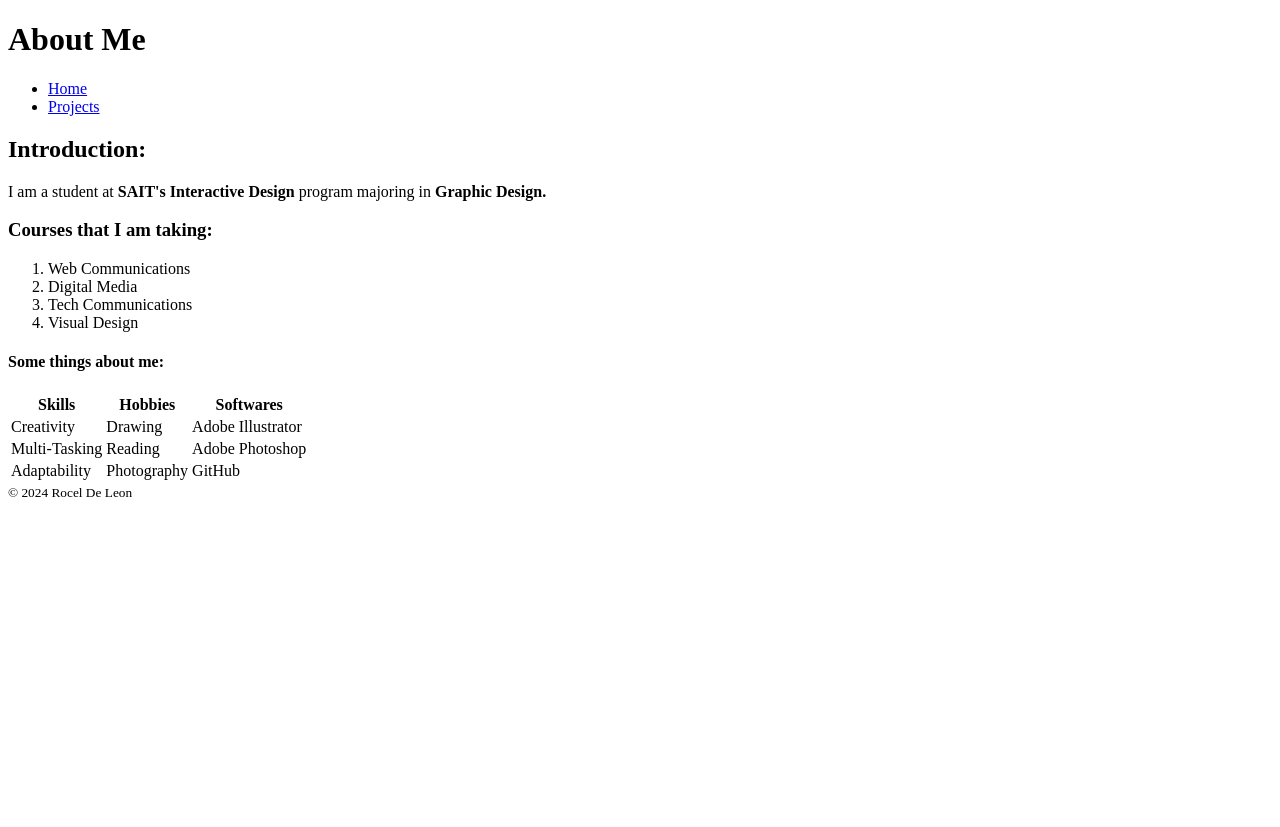
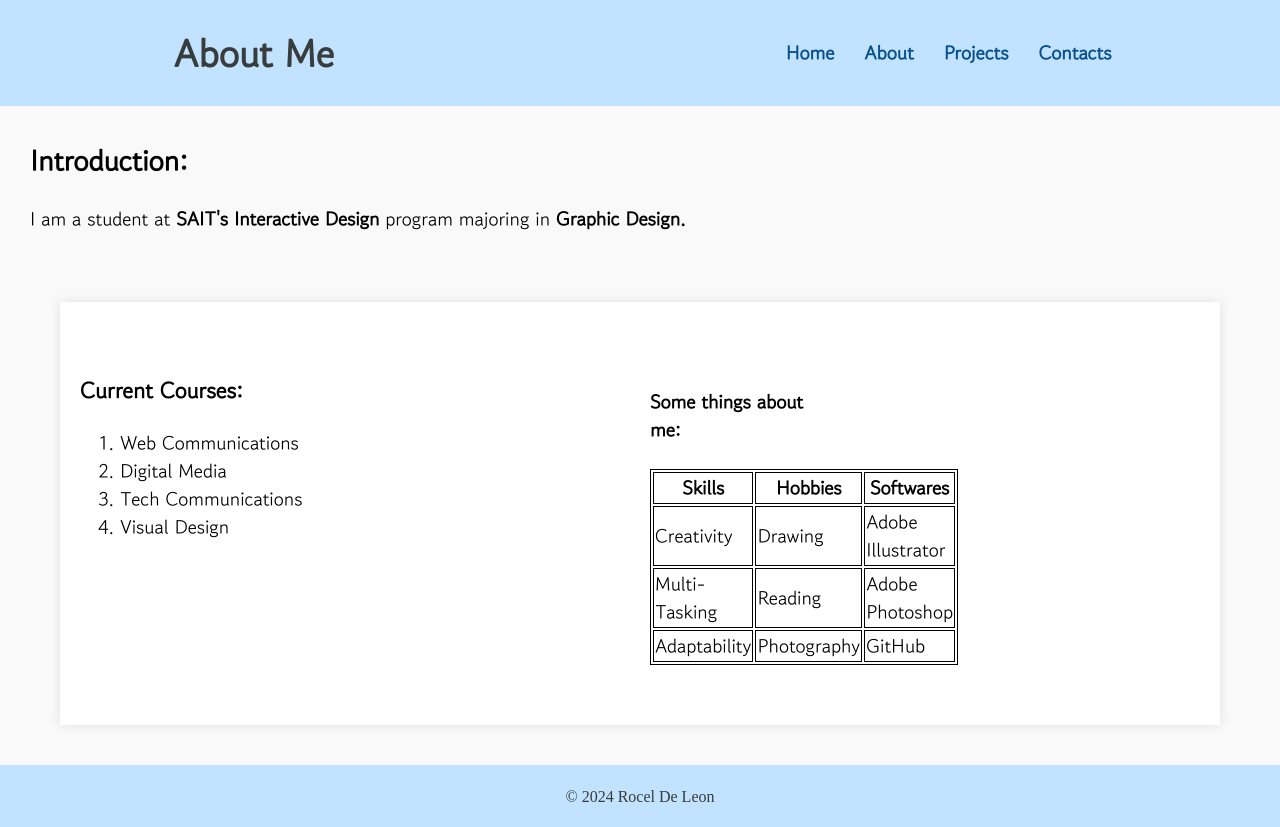
Before and after one commit to roceld42/roceld42.github.io, a plain HTML site: page About/about.html in a window 1280 px wide. Before the commit the page ends 800 px from the top, so only its background shows below. Drawn offline with Linux system fonts and the light colour scheme.

Commit message:
add files via upload

```diff
--- a/About/about.html
+++ b/About/about.html
@@ -4,6 +4,8 @@
     <meta charset="UTF-8">
     <meta name="viewport" content="width=device-width, initial-scale=1.0">
     <title>About</title>
+    <link href="../css/about.css"
+    rel="stylesheet">
 </head>
 <body>
     <header>
@@ -11,7 +13,9 @@
         <nav>
             <ul>
                 <li><a href="../index.html">Home</a></li>
-                <li><a href="/">Projects</a></li>
+                <li><a href="../About/about.html">About</a></li>
+                <li><a href="../projects/projects.html">Projects</a></li>
+                <li><a href="../contacts/contacts.html">Contacts</a></li>
             </ul>
         </nav>
     </header>
@@ -21,16 +25,18 @@
             <p>I am a student at <strong>SAIT's Interactive Design</strong> program majoring in <strong>Graphic Design.</strong></p>
         </section>
         <section>
-            <h3>Courses that I am taking:</h3>
+            <div class="aboutrow">
+                <div class="aboutcolumn">
+                    <h3>Current Courses:</h3>
                     <ol>
                         <li>Web Communications</li>
                         <li>Digital Media</li>
                         <li>Tech Communications</li>
                         <li>Visual Design</li>
                     </ol>
-        </section>
-
-        <section>
+                </div>
+                <div class="aboutcolumn">
+                    <section id="table">
                         <h4>Some things about me:</h4>
                         <table>
                             <tr>
@@ -55,6 +61,9 @@
                             </tr>
                         </table>
                     </section>
+                </div>
+            </div>
+        </section>
     </main>
     <footer>
         <small>&copy; 2024 Rocel De Leon</small>
--- /dev/null
+++ b/css/about.css
@@ -0,0 +1,110 @@
+@import url('https://fonts.googleapis.com/css2?family=Bebas+Neue&family=Gowun+Dodum&family=Oswald:wght@200..700&display=swap');
+:root {
+    font-size: 1.2em;
+}
+body {
+    background-color: rgb(249, 249, 249);
+    margin: 0px;
+}
+
+main {
+    margin-left: 20px;
+    margin-right: 20px;
+}
+
+h1 {
+    text-align: center;
+    margin: 20px;
+}
+
+header {
+    background-color: rgb(194, 227, 255);
+    color: rgb(57, 60, 60);
+    padding: 5px 12%;
+    text-align: center;
+    position: relative;
+    display: flex;
+    align-items: center;
+    justify-content: space-between;
+}
+
+nav ul {
+    float: right;
+    list-style-type: none;
+    padding: 0px;
+    margin: 0px;
+    overflow: hidden;
+    display: flex;
+}
+
+nav a {
+    color: rgb(8, 80, 142);
+    text-decoration: none;
+    padding: 15px;
+    display: inline-block;
+    text-align: center;
+}
+
+nav a:hover {
+    background-color: rgb(142, 195, 241);
+}
+
+/* Fonts */
+
+h1, h2, h3, h4 {
+    font-family: "Gowun Dodum", sans-serif;
+        font-weight: 1000;
+        font-style: normal;
+}
+
+nav {
+    font-family: "Gowun Dodum", sans-serif;
+    font-weight: 1000;
+    font-style: normal;
+}
+
+/* Section */
+
+section{
+    padding: 10px;
+    font-family: "Gowun Dodum", sans-serif;
+    font-weight: 400;
+    font-style: normal;
+}
+
+section#table {
+    font-family: "Gowun Dodum", sans-serif;
+    font-weight: 400;
+    font-style: normal;
+    width: 30%;
+}
+
+th {
+    font-weight: bolder;
+}
+
+table, th, td {
+    border: 1px solid;
+}
+
+.aboutrow {
+    display: flex;
+    padding: 20px;
+    margin: 30px;
+    background-color: rgb(255, 255, 255);
+    box-shadow: 0 0 10px rgba(0, 0, 0, 0.1);
+}
+
+.aboutcolumn {
+    flex: 33.33%;
+    margin: 30px auto;
+}
+
+/* Footer */
+
+footer {
+    text-align: center;
+    padding: 20px 0;
+    background-color: rgb(194, 227, 255);
+    color: rgb(57, 60, 60);
+}
--- /dev/null
+++ b/css/contacts.css
@@ -0,0 +1,115 @@
+@import url('https://fonts.googleapis.com/css2?family=Bebas+Neue&family=Gowun+Dodum&family=Oswald:wght@200..700&display=swap');
+:root {
+    font-size: 1.2em;
+}
+body {
+    background-color: rgb(249, 249, 249);
+    margin: 0px;
+}
+
+main {
+    margin-left: 20px;
+    margin-right: 20px;
+}
+
+h1 {
+    float: left;
+    margin: 20px;
+}
+
+header {
+    background-color: rgb(194, 227, 255);
+    color: rgb(57, 60, 60);
+    padding: 5px 12%;
+    text-align: center;
+    position: relative;
+    display: flex;
+    align-items: center;
+    justify-content: space-between;
+}
+
+/* Navigation */
+
+nav ul {
+    float: right;
+    list-style-type: none;
+    padding: 0px;
+    margin: 0px;
+    overflow: hidden;
+    display: flex;
+}
+
+nav a {
+    color: rgb(8, 80, 142);
+    text-decoration: none;
+    padding: 15px;
+    display: inline-block;
+    text-align: center;
+}
+
+nav a:hover {
+    background-color: rgb(142, 195, 241);
+}
+
+h1 {
+    font-family: "Gowun Dodum", sans-serif;
+    font-weight: 1000;
+    font-style: normal;
+}
+
+nav {
+    font-family: "Gowun Dodum", sans-serif;
+    font-weight: 1000;
+    font-style: normal;
+}
+
+/* Contact Box */
+
+.b {
+    font-family: "Gowun Dodum", sans-serif;
+    font-weight: 1000;
+    font-style: normal;
+}
+
+p {
+    font-family: "Gowun Dodum", sans-serif;
+    font-weight: 1000;
+    font-style: normal;
+}
+
+/* Section */
+
+main section {
+    text-align: center;
+    background-color: rgb(203, 229, 245);
+    margin: 30px auto;
+    width: 50%;
+    border: 5px solid rgb(246, 241, 241);
+    padding: 10px;
+    color: rgb(24, 80, 128);
+    box-shadow: 0 0 10px rgba(0, 0, 0, 0.1);
+    height: 200px;
+}
+
+/* Links
+source: W3schools.com."CSS Styling Links." (n.d.). Accessed: Nov. 11, 2024. [Online] Available:https://www.w3schools.com/css/css_link.asp */
+
+.b:link {
+    text-decoration: none;
+    color: rgb(24, 80, 128);
+}
+
+.b:visited {
+    color: rgb(24, 80, 128);
+}
+
+.b:hover {
+    text-decoration: underline;
+}
+
+footer {
+    text-align: center;
+    padding: 20px 0;
+    background-color: rgb(194, 227, 255);
+    color: rgb(57, 60, 60);
+}
--- /dev/null
+++ b/css/main.css
@@ -0,0 +1,116 @@
+@import url('https://fonts.googleapis.com/css2?family=Bebas+Neue&family=Gowun+Dodum&family=Oswald:wght@200..700&display=swap');
+@import url('https://fonts.googleapis.com/css2?family=Bebas+Neue&family=Chango&family=Gowun+Dodum&family=Oswald:wght@200..700&display=swap');
+:root {
+    font-size: 1.2em;
+}
+body {
+    background-color: rgb(249, 249, 249);
+    margin: 0px;
+}
+
+main {
+    margin-left: 20px;
+    margin-right: 20px;
+}
+
+header {
+    background-color: rgb(194, 227, 255);
+    color: rgb(57, 60, 60);
+    padding: 5px 12%;
+    text-align: center;
+    position: relative;
+    display: flex;
+    align-items: center;
+    justify-content: space-between;
+}
+
+/* Navigation Bar */
+
+.navbar ul {
+    float: right;
+    list-style-type: none;
+    padding: 0px;
+    margin: 0px;
+    overflow: hidden;
+}
+
+.navbar a {
+    color: rgb(8, 80, 142);
+    text-decoration: none;
+    padding: 15px;
+    display: inline-block;
+    text-align: center;
+}
+
+.navbar a:hover {
+    background-color: rgb(142, 195, 241);
+}
+
+.navbar li {
+    float: left;
+}
+
+/* fonts */
+
+h1, h2, h4 {
+        font-family: "Gowun Dodum", sans-serif;
+        font-weight: 1000;
+        font-style: normal;
+
+}
+
+h1 {
+    float: left;
+    font-size: 1.3em;
+    margin: 0;
+}
+
+h2 {
+    text-align: center;
+}
+
+h3 {
+    font-size: 5em;
+    text-align: center;
+    font-family: "Chango", sans-serif;
+    font-weight: 400;
+    font-style: normal;
+    color: rgb(209, 212, 214);
+    -webkit-text-stroke-color: rgb(69, 84, 117);
+    -webkit-text-stroke-width: 1.5px;
+}
+
+h4 {
+    font-size: 1.6em;
+}
+
+.navbar {
+    font-family: "Gowun Dodum", sans-serif;
+    font-weight: 1000;
+    font-style: normal;
+}
+
+/* Image */
+
+img {
+    display: block;
+    width: 40%;
+    margin: 30px auto;
+}
+
+.preview {
+    margin: 30px auto;
+    padding: 30px;
+    box-shadow: 0 0 10px rgba(0, 0, 0, 0.1);
+    text-align: center;
+    width: 70%;
+}
+
+/* Footer */
+
+footer {
+    text-align: center;
+    padding: 20px 0;
+    background-color: rgb(194, 227, 255);
+    color: rgb(57, 60, 60);
+}
--- /dev/null
+++ b/css/projects.css
@@ -0,0 +1,101 @@
+@import url('https://fonts.googleapis.com/css2?family=Bebas+Neue&family=Gowun+Dodum&family=Oswald:wght@200..700&display=swap');
+:root {
+    font-size: 1.2em;
+}
+body {
+    background-color: rgb(249, 249, 249);
+    margin: 0px;
+}
+
+main {
+    margin-left: 20px;
+    margin-right: 20px;
+}
+
+h1 {
+    text-align: center;
+    margin: 20px;
+}
+
+header {
+    background-color: rgb(194, 227, 255);
+    color: rgb(57, 60, 60);
+    padding: 5px 12%;
+    text-align: center;
+    position: relative;
+    display: flex;
+    align-items: center;
+    justify-content: space-between;
+}
+
+nav ul {
+    float: right;
+    list-style-type: none;
+    padding: 0px;
+    margin: 0px;
+    overflow: hidden;
+    display: flex;
+}
+
+nav a {
+    color: rgb(8, 80, 142);
+    text-decoration: none;
+    padding: 15px;
+    display: inline-block;
+    text-align: center;
+}
+
+nav a:hover {
+    background-color: rgb(142, 195, 241);
+}
+
+/* Fonts */
+
+h1, h2 {
+    font-family: "Gowun Dodum", sans-serif;
+    font-weight: 1000;
+    font-style: normal;
+}
+
+h2 {
+    text-align: center;
+    color: rgb(66, 66, 67);
+}
+
+nav {
+    font-family: "Gowun Dodum", sans-serif;
+    font-weight: 1000;
+    font-style: normal;
+}
+
+p {
+    font-family: "Gowun Dodum", sans-serif;
+    font-weight: 1000;
+    font-style: normal;
+    color: rgb(66, 66, 67);
+}
+
+/* Footer */
+
+footer {
+    text-align: center;
+    padding: 20px 0;
+    background-color: rgb(194, 227, 255);
+    color: rgb(57, 60, 60);
+}
+
+/* Images
+Sources:
+W3schools.com. "CSS Image Gallery." W3Schools Online Web Tutorials. (n.d.). Accessed: Nov. 11, 2024. [Online]. Available:https://www.w3schools.com/css/css_image_gallery.asp */
+
+.row {
+    display: flex;
+    box-shadow: 0 0 10px rgba(0, 0, 0, 0.1);
+    padding: 20px;
+    margin: 30px;
+}
+
+.column {
+    flex: 33.33%;
+    padding: 5px;
+}
```
Also changed, not shown: contacts/contacts.html (added, +36 -0 lines), 2 other files. Lines whose indentation alone changed are shown as unchanged.
